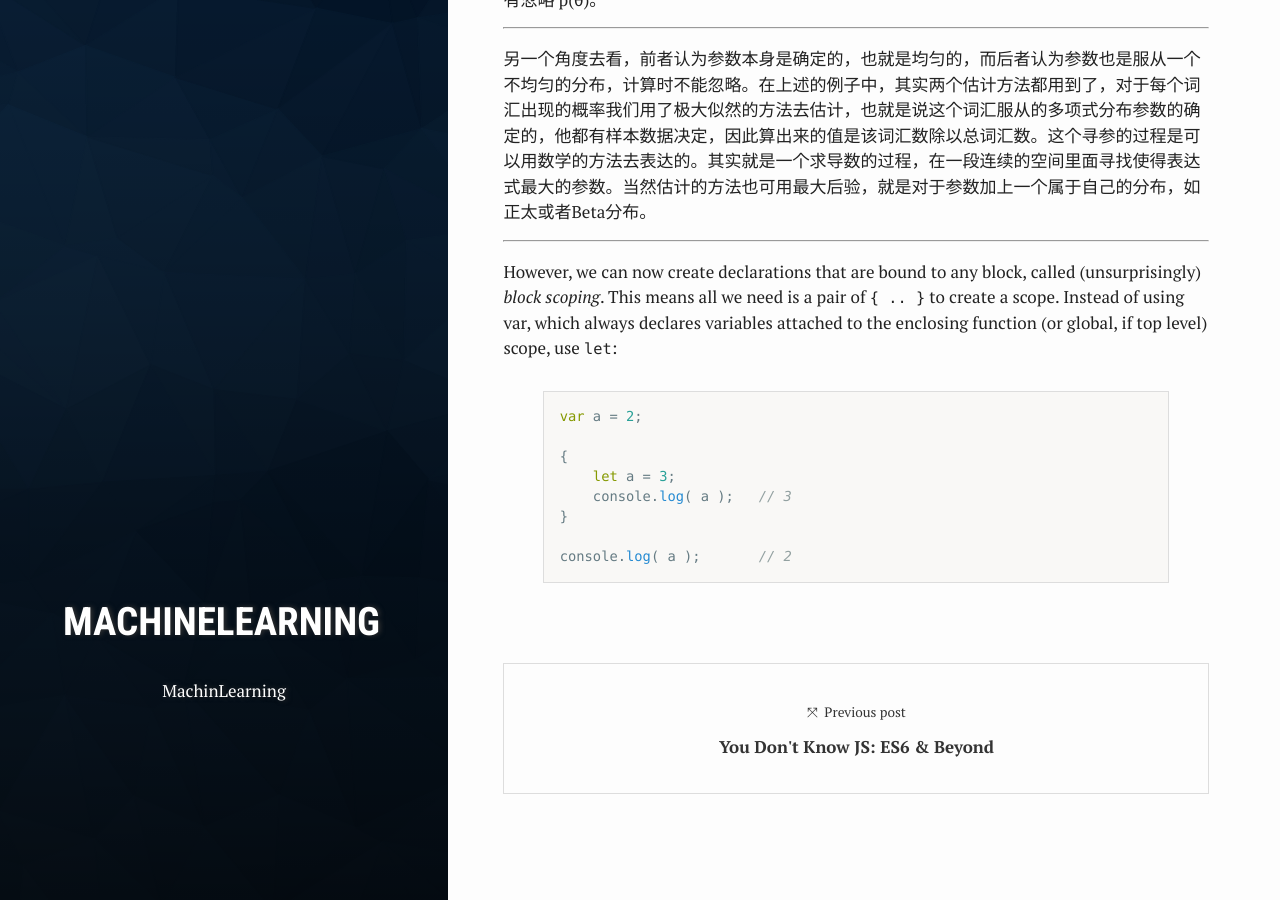
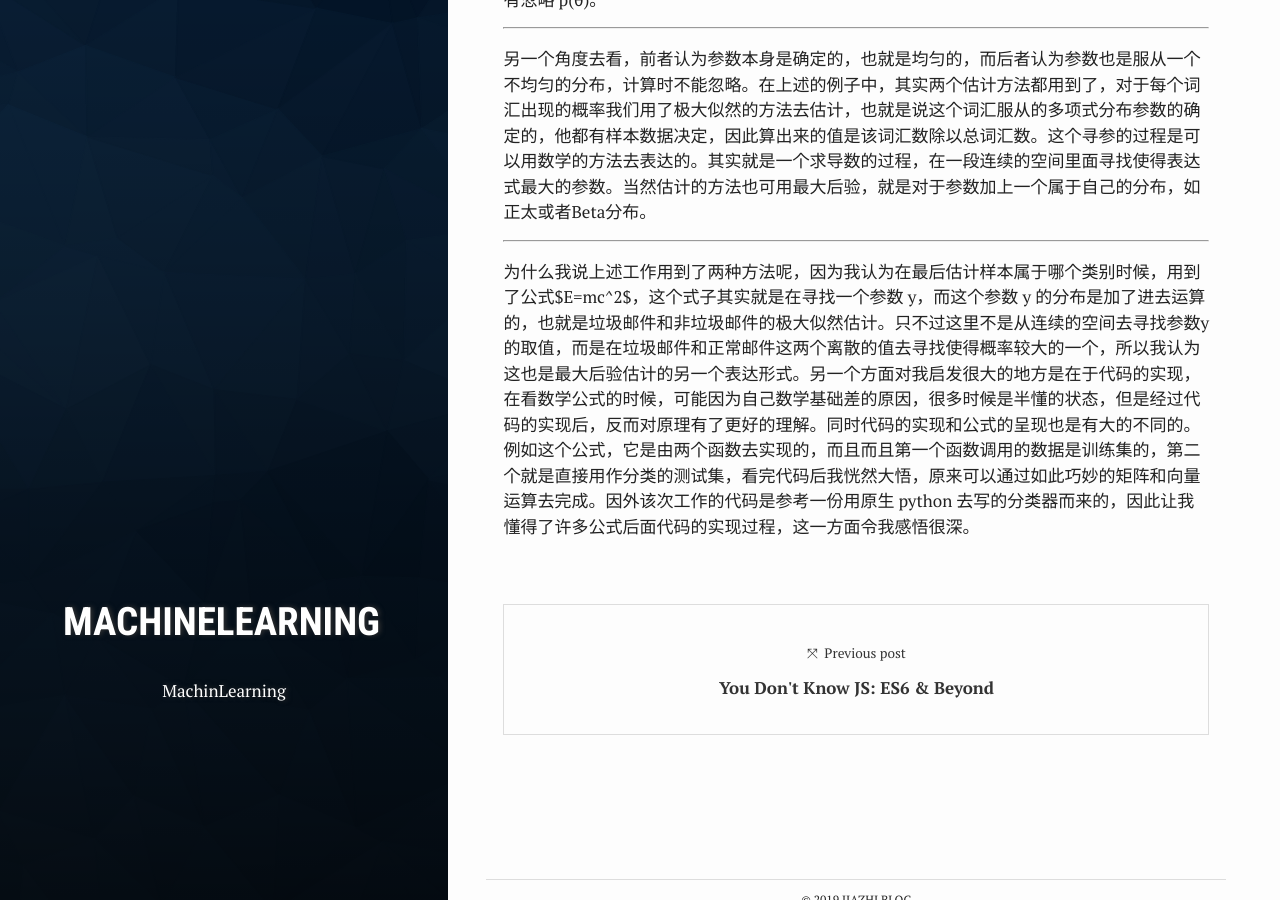
Before and after one commit to HuoJiazhi/huojiazhi.github.io, a Jekyll site: the page built from _posts/2019-06-28-naive-bayes.markdown, in a window 1280 px wide and 900 px high, scrolled down 621 px. Built offline with Jekyll 4.4.1, drawn with Linux system fonts in a browser that asks for light colours.

Commit message:
Update 2019-06-28-naive-bayes.markdown

```diff
--- a/_posts/2019-06-28-naive-bayes.markdown
+++ b/_posts/2019-06-28-naive-bayes.markdown
@@ -21,15 +21,4 @@ author: Jiazhi
 
 ------------
 
-However, we can now create declarations that are bound to any block, called (unsurprisingly) *block scoping*. This means all we need is a pair of `{ .. }` to create a scope. Instead of using var, which always declares variables attached to the enclosing function (or global, if top level) scope, use `let`:
-
-{% highlight js %}
-var a = 2;
-
-{
-    let a = 3;
-    console.log( a );   // 3
-}
-
-console.log( a );       // 2
-{% endhighlight %}
+为什么我说上述工作用到了两种方法呢，因为我认为在最后估计样本属于哪个类别时候，用到了公式$E=mc^2$，这个式子其实就是在寻找一个参数 y，而这个参数 y 的分布是加了进去运算的，也就是垃圾邮件和非垃圾邮件的极大似然估计。只不过这里不是从连续的空间去寻找参数y 的取值，而是在垃圾邮件和正常邮件这两个离散的值去寻找使得概率较大的一个，所以我认为这也是最大后验估计的另一个表达形式。另一个方面对我启发很大的地方是在于代码的实现，在看数学公式的时候，可能因为自己数学基础差的原因，很多时候是半懂的状态，但是经过代码的实现后，反而对原理有了更好的理解。同时代码的实现和公式的呈现也是有大的不同的。例如这个公式，它是由两个函数去实现的，而且而且第一个函数调用的数据是训练集的，第二个就是直接用作分类的测试集，看完代码后我恍然大悟，原来可以通过如此巧妙的矩阵和向量运算去完成。因外该次工作的代码是参考一份用原生 python 去写的分类器而来的，因此让我懂得了许多公式后面代码的实现过程，这一方面令我感悟很深。
```
